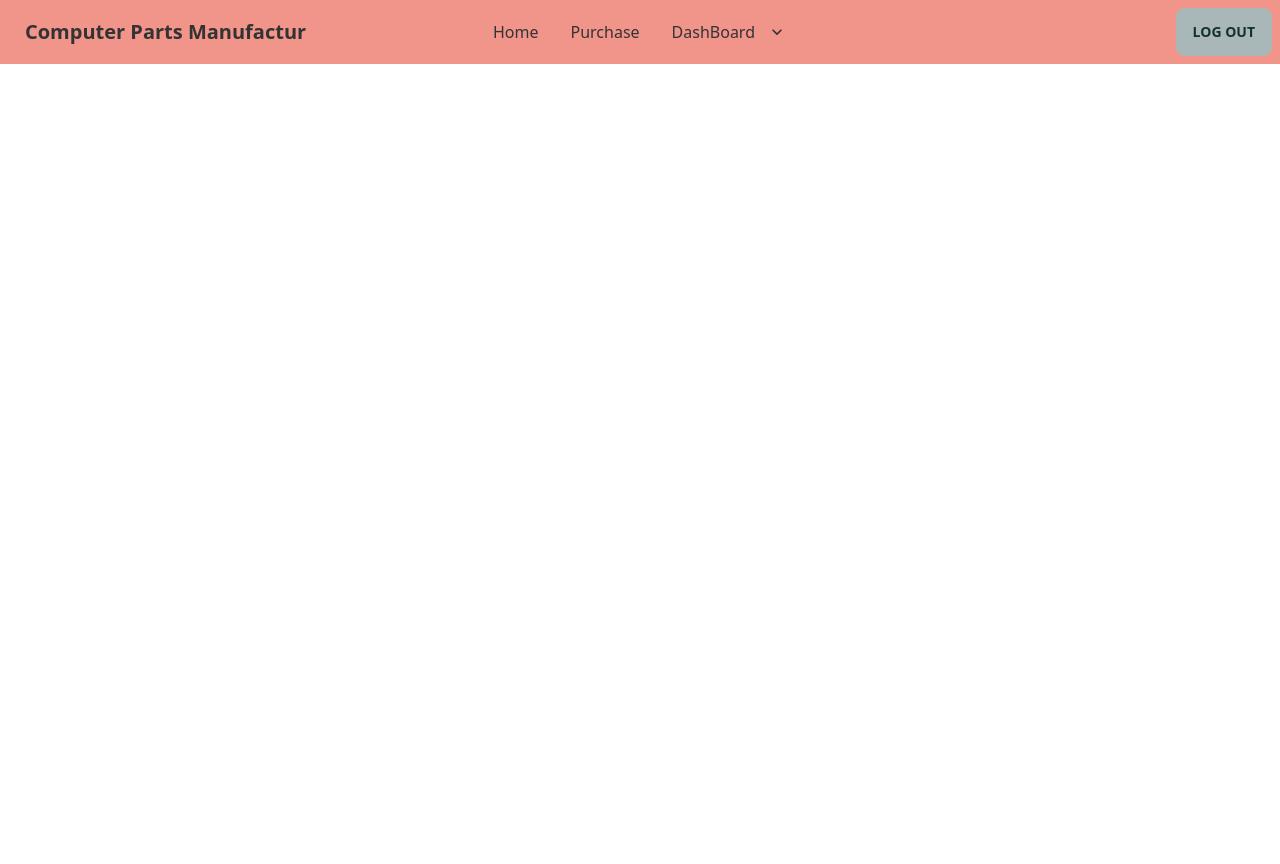
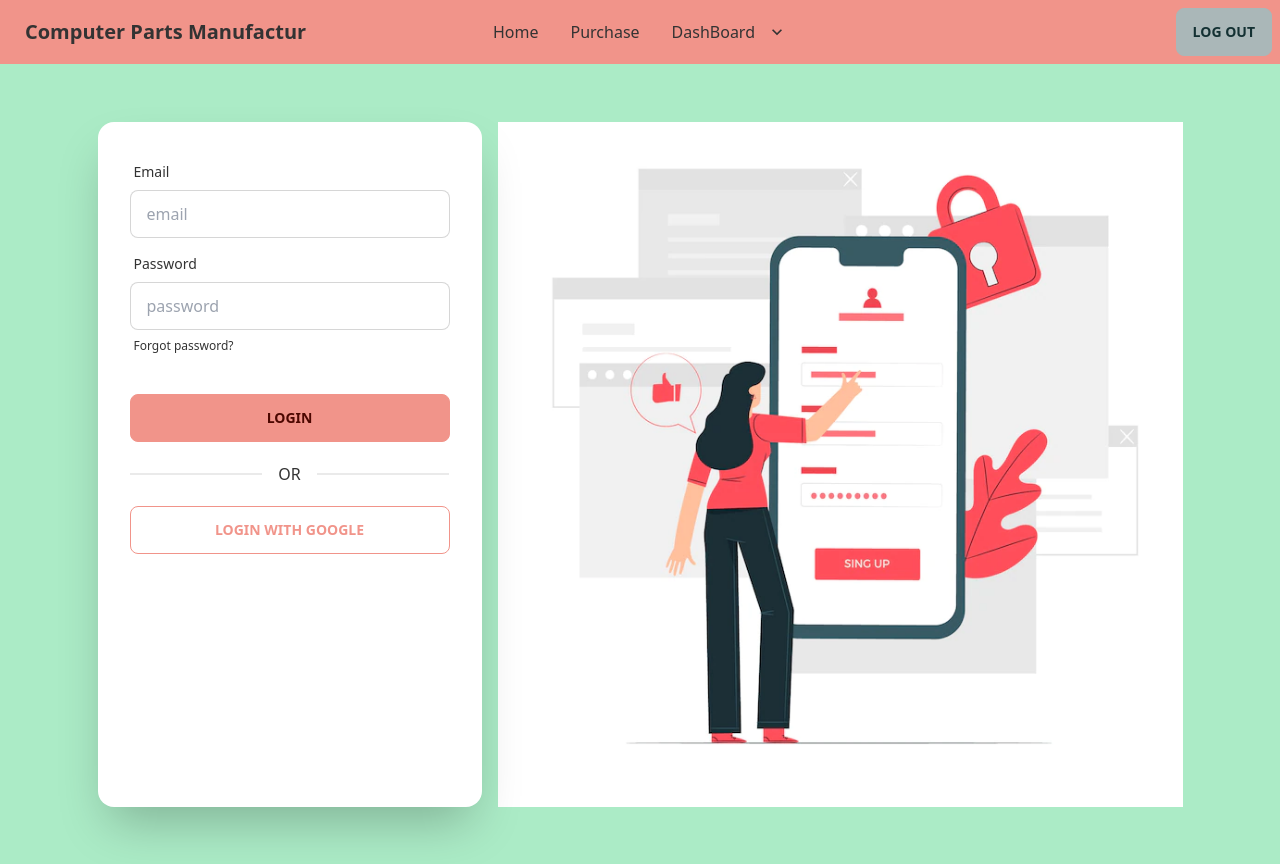
Before and after one commit to FahmidaMahjabin/manufacturer-website-client, a React (Create React App) app: page /logIn in a window 1280 px wide. Before the commit the page ends 800 px from the top, so only its background shows below. Built offline with nearby package versions, Linux system fonts and the light colour scheme.

Commit message:
google login

```diff
--- a/package.json
+++ b/package.json
@@ -8,8 +8,11 @@
     "@testing-library/user-event": "^13.5.0",
     "axios": "^0.27.2",
     "daisyui": "^2.15.0",
+    "firebase": "^9.8.1",
     "react": "^18.1.0",
     "react-dom": "^18.1.0",
+    "react-firebase-hooks": "^5.0.3",
+    "react-hook-form": "^7.31.2",
     "react-router-dom": "^6.3.0",
     "react-scripts": "5.0.1",
     "web-vitals": "^2.1.4"
--- a/src/App.js
+++ b/src/App.js
@@ -8,6 +8,7 @@ import Navbar from './Components/HomePage/Navbar/Navbar';
 import MyOrders from "./Components/MyOrders/MyOrders";
 import AddAReview from "./Components/AddAReview/AddAReview";
 import MyProfile from "./Components/MyProfile/MyProfile";
+import LogIn from './Components/LogIn/LogIn';
 function App() {
 
   return (
@@ -16,10 +17,8 @@ function App() {
       <Routes>
         <Route path="/" element={<Home></Home>}></Route>
         <Route path="/purchase" element={<Purchase></Purchase>}></Route>
-        <Route path="/dashBoard" element={<DashBoard></DashBoard>}>
-
-
-        </Route>
+        <Route path="/dashBoard" element={<DashBoard></DashBoard>}></Route>
+        <Route path="/logIn" element={<LogIn></LogIn>}></Route>
         <Route path="/dashBoard/myOrders" element={<MyOrders></MyOrders>}></Route>
         <Route path="/dashBoard/addAReview" element={<AddAReview></AddAReview>}></Route>
         <Route path="/dashBoard/myProfile" element={<MyProfile></MyProfile>}></Route>
--- a/src/Components/HomePage/Navbar/Navbar.js
+++ b/src/Components/HomePage/Navbar/Navbar.js
@@ -2,6 +2,7 @@ import React from 'react';
 import { Link } from 'react-router-dom';
 
 const Navbar = () => {
+
     return (
         <div className="navbar bg-base-100 bg-primary">
             <div className="navbar-start">
@@ -32,6 +33,7 @@ const Navbar = () => {
                 <ul className="menu menu-horizontal p-0">
                     <li><Link to ="/" >Home</Link></li>
                     <li><Link to = "/purchase">Purchase</Link></li>
+
                     <li tabindex="0">
                         <Link to = "/dashBoard" >
                             DashBoard
--- a/src/Components/HomePage/Parts/EachPart/EachPart.js
+++ b/src/Components/HomePage/Parts/EachPart/EachPart.js
@@ -1,21 +1,30 @@
 import React from 'react';
+import { useNavigate } from 'react-router-dom';
 
 const EachPart = ({part}) => {
-    const {balance, picture, name, about, quantity} = part;
+    //function = gotoPurchasePage  ("buy Now" button click korle purchase page e jabe)
+    const navigate = useNavigate();
+    const gotoPurchasePage = (id) =>{
+        navigate(`/purchase/${id}`)
+
+    }
+    const {_id, balance, picture, name, about, quantity, minimumQuantity} = part;
     return (
         <div className="card bg-secondary bg-base-100 shadow-xl">
             <figure><img src={picture} alt="Shoes" /></figure>
             <div className="card-body">
                 <h2 className="card-title">{name}</h2>
                 <p>
-                    Price: {balance}
+                    <h5 className='font-bold'>Price: {balance}</h5>
                     <br></br>
-                    Description: {about}
+                    <h5 className='font-bold'>Description: </h5>{about}
                     <br></br>
-                    Quantity: {quantity}
+                    <h5 className='font-bold'>Quantity: {quantity}</h5>
+                    <br></br>
+                    <h5 className='font-bold'>Minimum purchase Quantity: {minimumQuantity}</h5>
                 </p>
                 <div className="card-actions justify-end">
-                    <button className="btn btn-primary">Buy Now</button>
+                    <button className="btn btn-primary" onClick={() => gotoPurchasePage(_id)}>Buy Now</button>
                 </div>
             </div>
         </div>
--- /dev/null
+++ b/src/Components/LogIn/LogIn.js
@@ -0,0 +1,55 @@
+import React, { useState } from 'react';
+import login from "../../images/login.webp";
+import {useSignInWithEmailAndPassword, useSignInWithGoogle} from "react-firebase-hooks/auth"
+import auth from '../../init';
+const LogIn = () => {
+    const [signInWithGoogle, user, loading, error] = useSignInWithGoogle(auth);
+    // login using email password
+    // step1:get email and password from email and password field when blur and set it to start
+    // pass that email, password to the signInWithEmailPassword function when click to submite
+    const [email, setEmail] = useState("");
+    const [password, setPassword] = useState("");
+    const [
+        signInWithEmailAndPassword
+      ] = useSignInWithEmailAndPassword(auth);
+    if (user){
+        console.log("user:", user)
+    }
+    return (
+        <div className="hero min-h-screen bg-base-200 bg-secondary">
+
+            <div className="hero-content flex-col  items-stretch justify-start lg:flex-row-reverse">
+                <div className="text-center lg:text-left">
+                    <img src={login}></img>
+                </div>
+                <div className="card  w-full max-w-sm shadow-2xl bg-base-100">
+                    <div className="card-body">
+                        <div className="form-control">
+                            <label className="label">
+                                <span className="label-text">Email</span>
+                            </label>
+                            <input type="email" required onBlur={(event) => setEmail(event.target.value)} placeholder="email" className="input input-bordered" />
+                        </div>
+                        <div className="form-control">
+                            <label className="label">
+                                <span className="label-text" >Password</span>
+                            </label>
+                            <input type="password" required placeholder="password" onBlur={(event) => setPassword(event.target.value)} className="input input-bordered" />
+                            <label className="label">
+                                <a href="#" className="label-text-alt link link-hover">Forgot password?</a>
+                            </label>
+                        </div>
+                        <div className="form-control mt-6">
+                            <button type = "button" className="btn btn-primary" onClick={() => signInWithEmailAndPassword(email, password)}>Login</button>
+                        </div>
+                        {/* divider */}
+                        <div className='divider'>OR</div>
+                        <div className='btn btn-outline btn-primary' onClick={() => signInWithGoogle()}>LogIn with Google</div>
+                    </div>
+                </div>
+            </div>
+        </div>
+    );
+};
+
+export default LogIn;
--- /dev/null
+++ b/src/init.js
@@ -0,0 +1,21 @@
+// Import the functions you need from the SDKs you need
+import { initializeApp } from "firebase/app";
+import { getAuth } from "firebase/auth";
+// TODO: Add SDKs for Firebase products that you want to use
+// https://firebase.google.com/docs/web/setup#available-libraries
+
+// Your web app's Firebase configuration
+const firebaseConfig = {
+    apiKey : process.env.REACT_APP_apiKey,
+    authDomain : process.env.REACT_APP_authDomain,
+    projectId : process.env.REACT_APP_projectId,
+    storageBucket : process.env.REACT_APP_storageBucket,
+    messagingSenderId : process.env.REACT_APP_messagingSenderId,
+    appId : process.env.REACT_APP_appId,
+};
+
+// Initialize Firebase
+const app = initializeApp(firebaseConfig);
+const auth = getAuth(app);
+console.log("auth:", auth);
+export default auth;
```
Also changed, not shown: src/images/login.webp (added), 1 other file (tests, documents, lock files or other folders).
